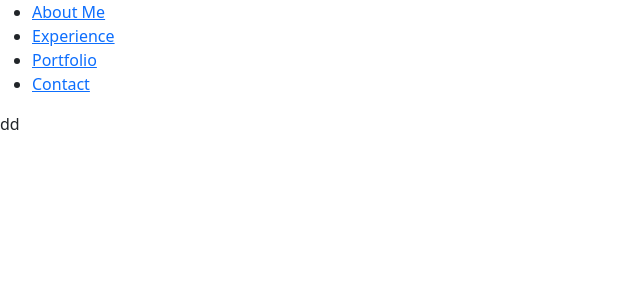
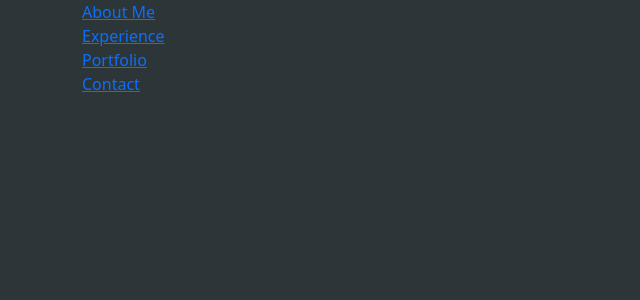
Before and after one commit to WennFr/Portfolio_React, a React (Create React App) app in the folder portfolio-site/: page / in a window 1280 px wide. Shown: the top 300 px of the page, without its empty margins (0-640 px from the left). Built offline with nearby package versions, Linux system fonts and the light colour scheme.

Commit message:
added background color

```diff
--- a/portfolio-site/src/App.js
+++ b/portfolio-site/src/App.js
@@ -1,3 +1,4 @@
+import './css/style.min.css';
 import Home from "./components/views/Home";
 import {BrowserRouter, Routes, Route} from 'react-router-dom';
 
--- a/portfolio-site/src/components/partials/Header.jsx
+++ b/portfolio-site/src/components/partials/Header.jsx
@@ -6,21 +6,19 @@ import { Link } from 'react-router-dom';
 const Header = () => {
   return (
     <header>
-        <nav>
-          <ul>
-            <li>
+      <nav class="container">
+        <div>
           <Link to="/about">About Me</Link>
-            </li>
-            <li>
+        </div>
+        <div>
           <Link to="/experience">Experience</Link>
-            </li>
-            <li>
+        </div>
+        <div>
           <Link to="/portfolio">Portfolio</Link>
-            </li>
-            <li>
+        </div>
+        <div>
           <Link to="/contact">Contact</Link>
-            </li>
-          </ul>
+        </div>
       </nav>
     </header>
   )
--- a/portfolio-site/src/components/views/Home.jsx
+++ b/portfolio-site/src/components/views/Home.jsx
@@ -6,7 +6,7 @@ const Home = () => {
     return(
         <>
         <Header />
-        <div>dd</div>
+        <div></div>
         </>
     )
 
--- a/portfolio-site/src/css/scss/components/_header.scss
+++ b/portfolio-site/src/css/scss/components/_header.scss
@@ -0,0 +1,4 @@
+header{
+    height: 400px;
+    color: $color-theme;
+}
--- /dev/null
+++ b/portfolio-site/src/css/scss/core/_globals.scss
@@ -0,0 +1,3 @@
+body {
+  background-color: $color-dark-1;
+  }
--- a/portfolio-site/src/css/scss/style.scss
+++ b/portfolio-site/src/css/scss/style.scss
@@ -2,6 +2,8 @@
 @import './core/colors';
 @import './core/fonts';
 @import './core/layouts';
+@import './core/globals';
+
 
 
 @import './components/header';
--- /dev/null
+++ b/portfolio-site/src/css/style.min.css
@@ -0,0 +1 @@
+@import"https://fonts.googleapis.com/css2?family=Nunito+Sans:ital,wght@0,200;0,400;0,600;0,700;1,400&display=swap";body{background-color:#2c3639}header{height:400px;color:#a27b5c}
```
Also changed, not shown: portfolio-site/public/index.html (line endings or trailing spaces). Lines whose indentation alone changed are shown as unchanged.
